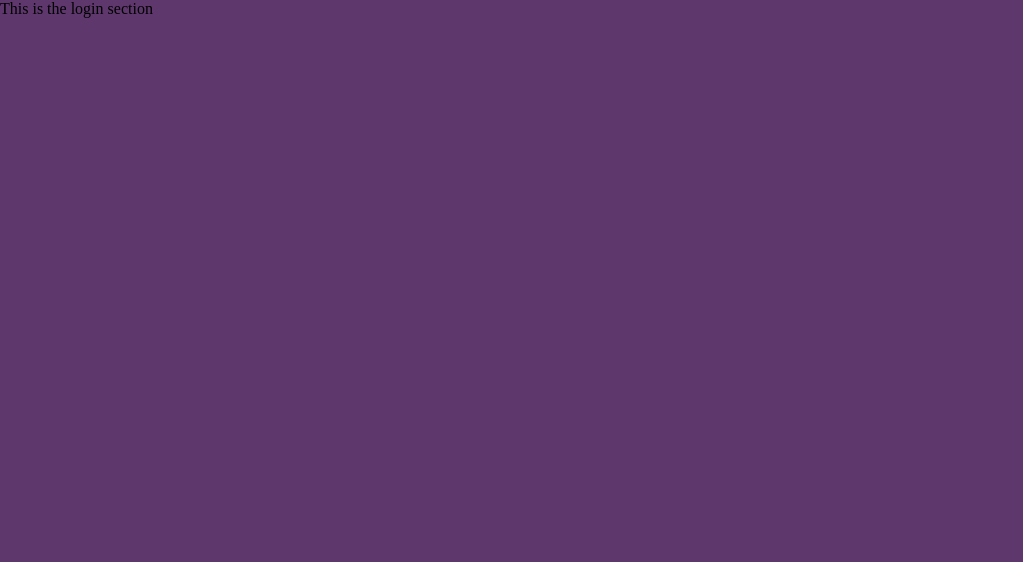
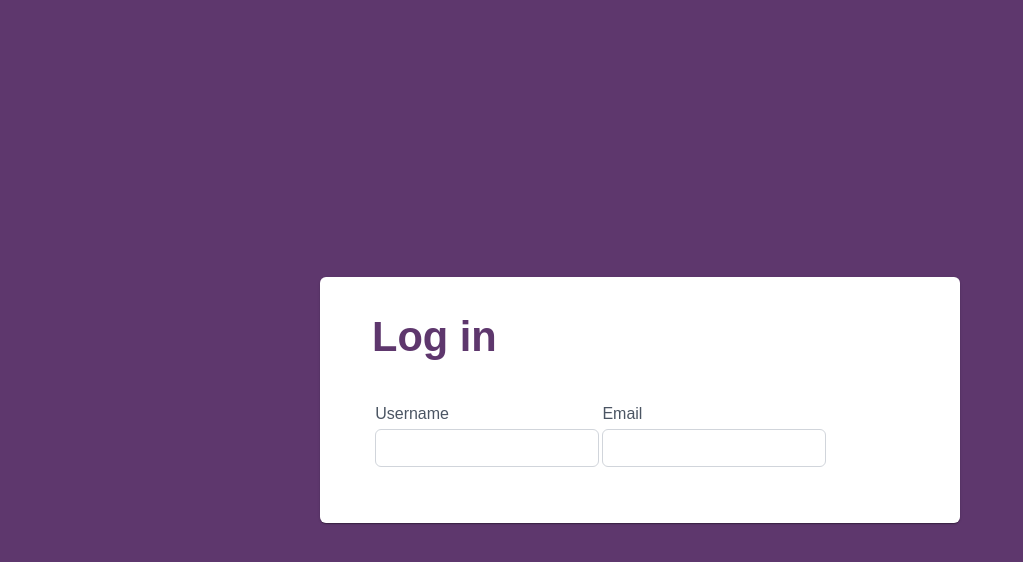
Before and after one commit to AlexandraSandor19/lithe-bachelor-thesis, a Vue app: page /log-in in a window 1280 px wide. Shown: the top 562 px of the page, without its empty margins (0-1023 px from the left). Built offline with nearby package versions, Linux system fonts and the light colour scheme; a web font is replaced by a local one.

Commit message:
Integrated PrimeVue and started work on Form

```diff
--- a/package.json
+++ b/package.json
@@ -14,6 +14,8 @@
   },
   "dependencies": {
     "pinia": "^2.0.32",
+    "primeicons": "^6.0.1",
+    "primevue": "^3.26.1",
     "vue": "^3.2.47",
     "vue-router": "^4.1.6"
   },
--- a/src/assets/main.css
+++ b/src/assets/main.css
@@ -1,5 +1,6 @@
 body {
   margin: 0;
+  font-family: (--font-family);
   -webkit-animation-delay: 0.1s;
   -webkit-animation-name: fontfix;
   -webkit-animation-duration: 0.1s;
--- /dev/null
+++ b/src/components/Form.vue
@@ -0,0 +1,82 @@
+<script setup>
+import { computed } from '@vue/reactivity';
+import { ref } from 'vue';
+
+defineProps({
+  formType: {
+    type: String,
+    required: true
+  }
+})
+
+const username = ref(null);
+const email = ref(null);
+const password = ref(null);
+</script>
+
+<template>
+    <section class="form">
+        <div class="card">
+            <Card class="form-container">
+                <template #title> Log in </template>
+                <template #content>
+                    <div class="fields">
+                        <div class="field-section">
+                            <p class="field-text">Username</p>
+                            <InputText type="text" v-model="username" />
+                        </div>
+                        <div class="field-section">
+                            <p class="field-text">Email</p>
+                            <InputText type="text" v-model="email" />
+                        </div>
+                    </div>
+                </template>
+            </Card>
+        </div>
+    </section>
+</template>
+
+<style lang="scss" scoped>
+    .form {
+        display: flex;
+        background-color: #5E376D;
+        min-height: 100vh;
+        justify-content: center;
+        align-items: center;
+    }
+
+    .form-container {
+        width: 40rem;
+        height: fit-content;
+    }
+
+    :deep(.p-card) {
+        padding: 1rem 2rem;
+    }
+
+    :deep(.p-card-title) {
+        color: #5E376D;
+        font-size: 2.6rem;
+    }
+
+    .fields {
+        display: flex;
+        justify-content: left;
+
+        &:deep(.p-inputtext) {
+            height: 2.4rem;
+            width: 14rem;
+        }
+
+        &:deep(.field-text) {
+            margin-bottom: 0.4rem;
+        }
+    }
+
+    .field-section {
+        display: flex;
+        flex-direction: column;
+        padding-left: 0.2rem;
+    }
+
+</style>
--- a/src/views/LogInView.vue
+++ b/src/views/LogInView.vue
@@ -1,11 +1,10 @@
 <script setup>
+import Form from '../components/Form.vue';
 </script>
 
 <template>
   <main>
-    <div class="login-form">
-        This is the login section
-    </div>
+    <Form/>
   </main>
 </template>
 
```
Also changed, not shown: src/main.js (+9 -0 lines), 1 other file (tests, documents, lock files or other folders).
